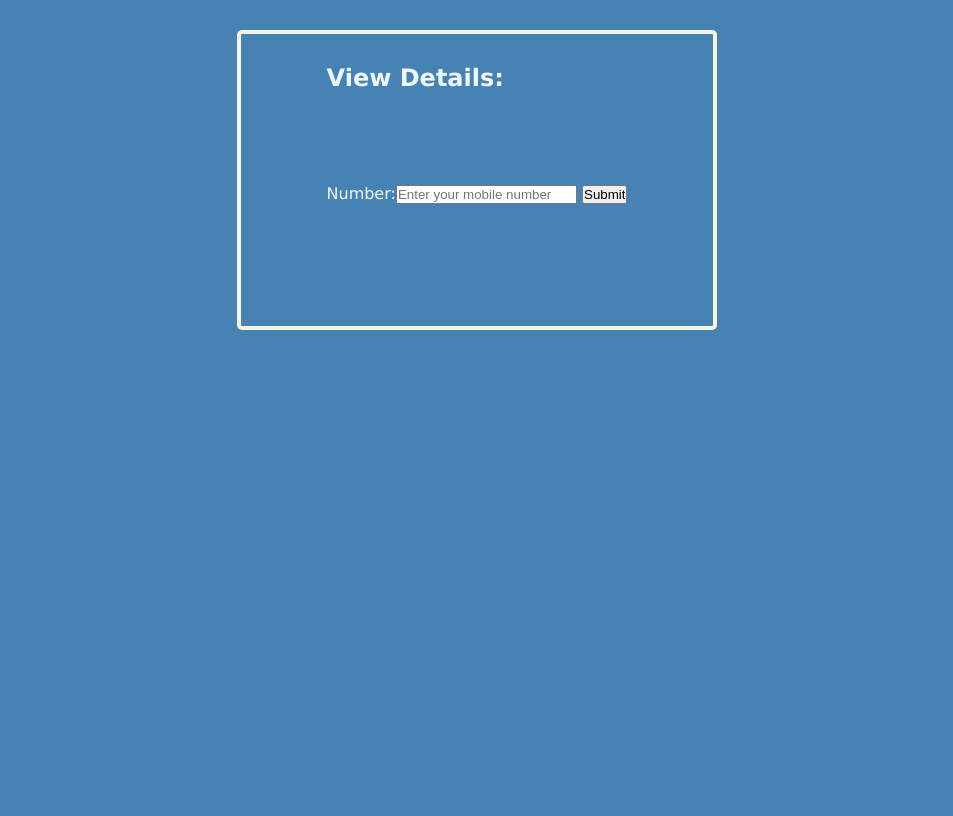
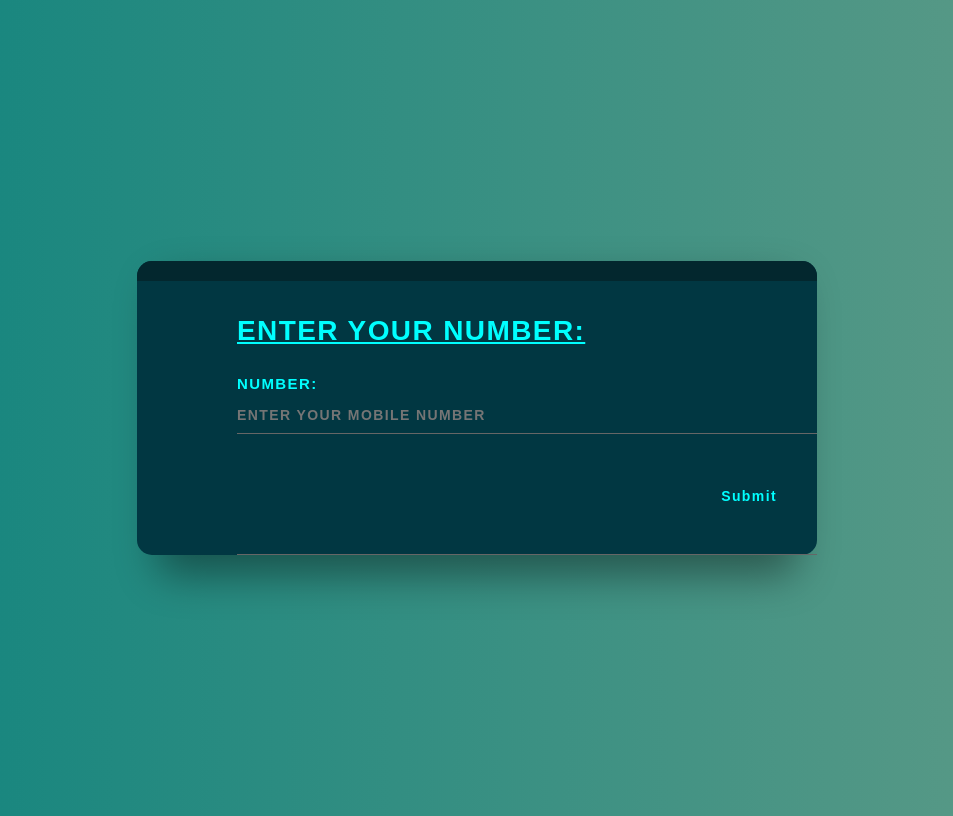
Before and after one commit to engineerscodes/clinic, a Django app: page /view/ in a window 1280 px wide. Shown: the whole page, without its empty margins (163-1116 px from the left). Before the commit the page ends 330 px from the top, so only its background shows below. Run offline with Django 3.2, Linux system fonts and the light colour scheme.

Commit message:
added css and layouts

```diff
--- a/patients/forms.py
+++ b/patients/forms.py
@@ -38,8 +38,6 @@ class Details_Form(forms.ModelForm):
         self.fields['name'].widget.attrs['placeholder'] = "Enter your name"
         self.fields['symptoms'].widget.attrs['placeholder'] = "Enter your symptoms"
 
-        # self.fields['name'].widget.attrs['class'] = "app-form-control"
-
     def clean(self):
         super(Details_Form, self).clean()
         name = self.cleaned_data.get('name')
@@ -73,3 +71,7 @@ class Report_Form(forms.ModelForm):
     class Meta:
         model = Report
         fields = ('message',)
+
+    def __init__(self, *args, **kwargs):
+        super(Report_Form, self).__init__(*args, **kwargs)
+        self.fields['message'].widget.attrs['placeholder'] = 'Enter message'
--- a/patients/static/patients/layout.css
+++ b/patients/static/patients/layout.css
@@ -1,40 +1,254 @@
-header {
-  text-align: center;
-  color: #fff;
-  font-size: 28px;
+*,
+*:before,
+*:after {
+  box-sizing: border-box;
+  -webkit-font-smoothing: antialiased;
+  -moz-osx-font-smoothing: grayscale;
 }
 
-* {
-  box-sizing: border-box;
-  margin: 0;
-  padding: 0;
+body {
+  background: linear-gradient(to right, #10847e 0%, #5f9b87 100%);
+  font-size: 12px;
+}
+
+body,
+button,
+input {
+  font-family: "Montserrat", sans-serif;
+  font-weight: 700;
+  letter-spacing: 1.4px;
+}
+
+h1,
+h2 {
+  text-decoration: underline;
+  line-height: 2.7rem;
+  color: cyan;
+}
+
+.background {
+  display: flex;
+  min-height: 100vh;
 }
 
 .container {
-  display: grid;
-  justify-content: center;
-  max-width: 60vh;
-  margin: 30px auto;
-  min-height: 300px;
-  border: 0.5vh solid #f5f5dc;
-  padding: 30px;
-  border-radius: 5px;
+  flex: 0 1 700px;
+  margin: auto;
+  padding: 10px;
 }
 
-body {
-  background-color: steelblue;
-  background-repeat: no-repeat;
-  background-size: 500rem 800rem;
-  font-family: Verdana;
-  color: #f0f8ff;
+.screen {
+  position: relative;
+  background: #013742;
+  border-radius: 15px;
 }
 
-select,
-button {
-  display: grid;
+.screen:after {
+  content: "";
+  display: block;
+  position: absolute;
+  top: 0;
+  left: 20px;
+  right: 20px;
+  bottom: 0;
+  border-radius: 15px;
+  box-shadow: 0 20px 40px rgba(0, 0, 0, 0.4);
+  z-index: -1;
+}
+
+.screen-header {
+  display: flex;
+  align-items: center;
+  padding: 10px 20px;
+  background: #03272e;
+  border-top-left-radius: 15px;
+  border-top-right-radius: 15px;
+}
+
+.screen-header-left {
+  margin-right: auto;
+}
+
+.screen-header-button {
+  display: inline-block;
+  width: 8px;
+  height: 8px;
+  margin-right: 3px;
+  border-radius: 8px;
+  background: white;
+}
+
+.screen-header-button.close {
+  background: #ed1c6f;
+}
+
+.screen-header-button.maximize {
+  background: #e8e925;
+}
+
+.screen-header-button.minimize {
+  background: #74c54f;
+}
+
+.screen-header-right {
+  display: flex;
+}
+
+.screen-header-ellipsis {
+  width: 3px;
+  height: 3px;
+  margin-left: 2px;
+  border-radius: 8px;
+  background: #999;
+}
+
+.screen-body {
+  display: flex;
+}
+
+.screen-body-item {
+  flex: 1;
+  padding: 50px;
+}
+
+.screen-body-item.left {
+  display: flex;
+  flex-direction: column;
+}
+
+.app-title {
+  display: flex;
+  flex-direction: column;
+  position: relative;
+  color: cyan;
+  font-size: 26px;
+}
+
+.app-contact {
+  margin-top: auto;
+  font-size: 8px;
+  color: #888;
+}
+
+.app-form-group {
+  margin-bottom: 15px;
+}
+
+.app-form-group.message {
+  margin-top: 40px;
+}
+
+.app-form-group.buttons {
+  margin-bottom: 0;
+  text-align: right;
+}
+
+.errorlist,
+.message {
+  display: flex;
+  justify-content: flex-end;
+  font-size: small;
+  color: #e8e925;
+}
+form label,
+.wrapper {
+  font-size: 15px;
+  line-height: 25px;
+  color: cyan;
+}
+
+.app-form-control,
+form input,
+form textarea,
+.wrapper {
+  width: 100%;
+  padding: 10px 0;
+  background: none;
+  border: none;
+  border-bottom: 1px solid #666;
+  color: #ddd;
+  font-size: 14px;
+  text-transform: uppercase;
+  outline: none;
+  transition: border-color 0.2s;
+}
+
+.app-form-control::placeholder {
+  color: #666;
+}
+
+.app-form-control:focus {
+  border-bottom-color: #ddd;
+}
+
+.app-form-button {
+  background: none;
+  border: none;
+  color: cyan;
+  font-size: 14px;
+  cursor: pointer;
+  outline: none;
+  padding: 20px;
+  margin: 20px;
+}
+
+.app-form-button:hover {
+  color: rgb(22, 182, 182);
+}
+
+.credits {
+  display: flex;
   justify-content: center;
-  padding: 5px;
-  margin: 2vh;
-  border: 2px solid #fff;
-  border-radius: 1em;
+  align-items: center;
+  margin-top: 20px;
+  color: #ffa4bd;
+  font-family: "Roboto Condensed", sans-serif;
+  font-size: 16px;
+  font-weight: normal;
 }
+
+.credits-link {
+  display: flex;
+  align-items: center;
+  color: #fff;
+  font-weight: bold;
+  text-decoration: none;
+}
+
+.dribbble {
+  width: 20px;
+  height: 20px;
+  margin: 0 5px;
+}
+
+@media screen and (max-width: 520px) {
+  .screen-body {
+    flex-direction: column;
+  }
+
+  .screen-body-item.left {
+    margin-bottom: 30px;
+  }
+
+  .app-title {
+    flex-direction: row;
+  }
+
+  .app-title span {
+    margin-right: 12px;
+  }
+
+  .app-title:after {
+    display: none;
+  }
+}
+
+@media screen and (max-width: 600px) {
+  .screen-body {
+    padding: 40px;
+  }
+
+  .screen-body-item {
+    padding: 0;
+  }
+}
--- a/patients/templates/patients/layout.html
+++ b/patients/templates/patients/layout.html
@@ -6,11 +6,40 @@
     <meta http-equiv="X-UA-Compatible" content="IE=edge">
     <meta name="viewport" content="width=device-width, initial-scale=1.0">
     <title>Clinic</title>
+    {% comment %} <link rel="stylesheet" type="text/css" href="{% static 'patients/layout.css' %}" /> {% endcomment %}
     <link rel="stylesheet" type="text/css" href="{% static 'patients/layout.css' %}" />
 </head>
 <body>
-<div class="container">
+
+<div class="background">
+  <div class="container">
+    <div class="screen">
+      <div class="screen-header">
+        <div class="screen-header-left">
+        </div>
+        <div class="screen-header-right">
+        </div>
+      </div>
+      <div class="screen-body">
+        <div class="screen-body-item left">
+          <div class="app-title">
+            <span></span>
+            <span></span>
+          </div>
+        </div>
+
       {% block body %} {% endblock body %}
+
+            </div>
+          </div>
+        </div>
+      </div>
+    </div>
+  </div>
+</div>
+
+
+
 </div>
 </body>
 </html>
--- a/patients/templates/patients/view.html
+++ b/patients/templates/patients/view.html
@@ -1,13 +1,18 @@
 {% extends 'patients/layout.html' %} {% block body %}
-<h2>View Details:</h2>
-{% comment %} <form action="/number/" method="post"> {% endcomment %}
-<form method="post">
-  {% csrf_token %}
 
-    {{ form }}
-    <input type="submit" value="Submit">
-</form>
+<div class="wrapper">
+  <form method="post">
+    <h1>Enter your number:</h1>
+    <div>
+      {% csrf_token %} {{ form.as_p }}
+      <div class="app-form-group buttons">
+        <button type="submit" class="app-form-button">Submit</button>
+      </div>
+    </div>
+  </form>
+</div>
+<div class="message">
   {% for m in messages %}
-                <p>{{m}}</p>
-  {% endfor %}
-{% endblock body %}
+  <p>{{m}}</p>
+</div>
+{% endfor %} {% endblock body %}
```
Also changed, not shown: patients/static/layout/layout.css (deleted, +0 -40 lines), patients/static/patients/index.css (deleted, +0 -236 lines), patients/templates/patients/details.html (+15 -11 lines), patients/templates/patients/display_detail.html (+5 -7 lines), patients/templates/patients/index.html (+4 -28 lines), patients/templates/patients/report.html (+12 -8 lines).
